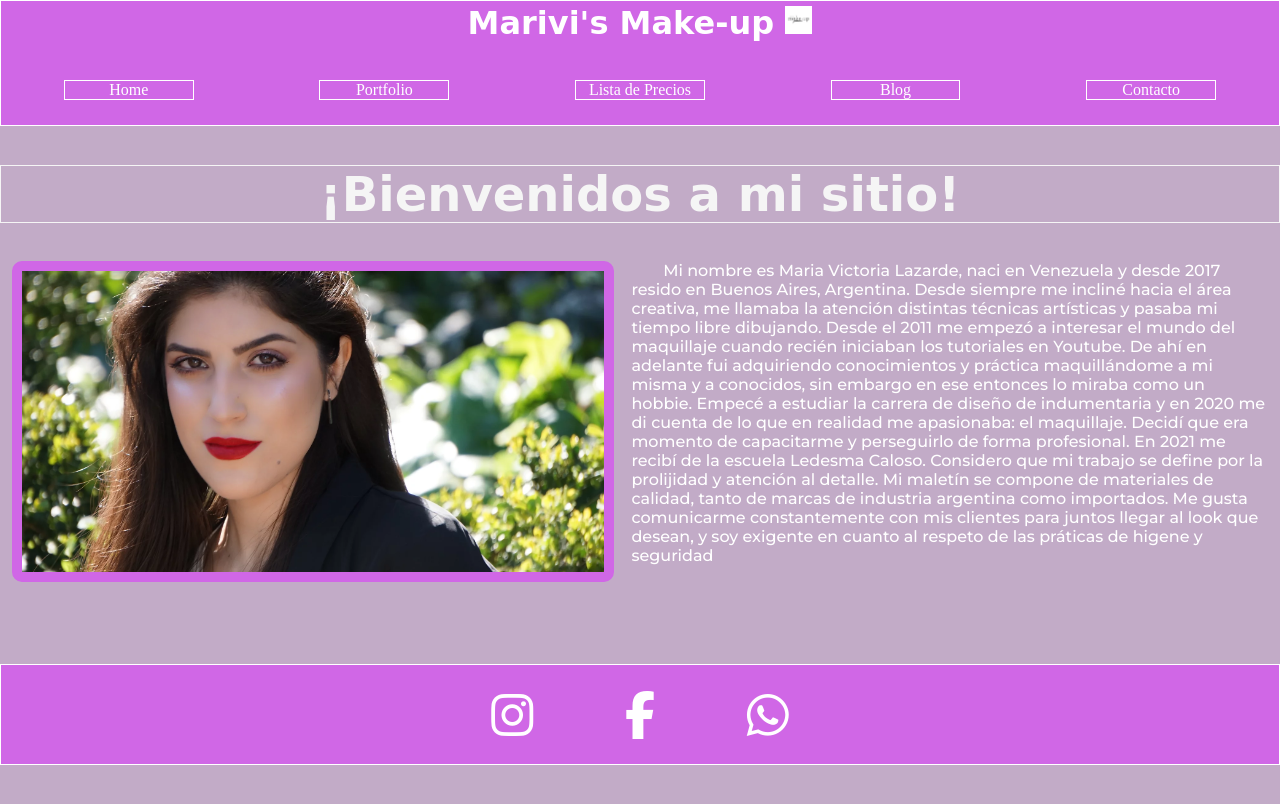
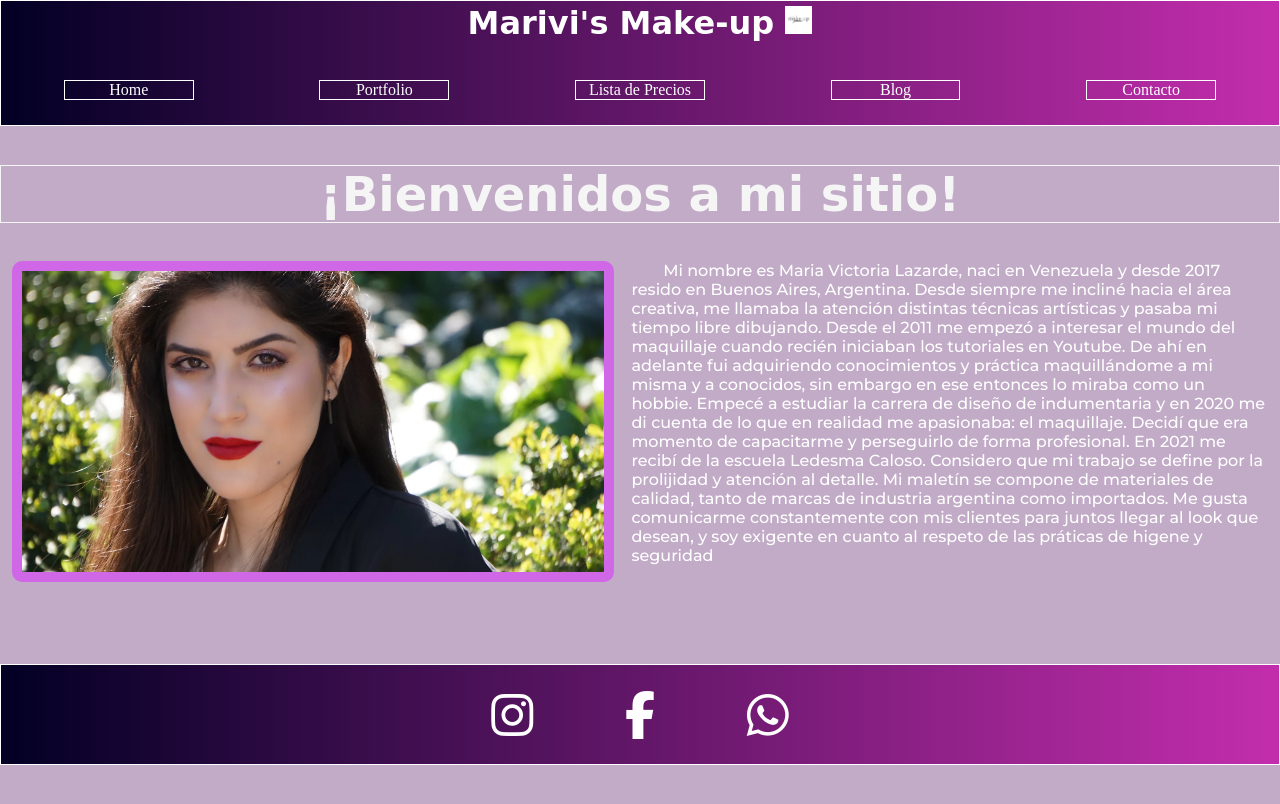
Before and after one commit to alvifernandez95/marivisMakeupLandingPage, a plain HTML site: page index.html in a window 1280 px wide. Drawn offline with Linux system fonts and the light colour scheme; a web font is replaced by a local one.

Commit message:
Agregué un degradé de colores al header y al footer.

```diff
--- a/style.css
+++ b/style.css
@@ -6,7 +6,8 @@
 /*Le aplicamos estilo al header de todas las paginas. Esto incluye
 color de background, color de letras, margenes y alineación. */
 header{
-    background-color:#D067E6;
+    background: rgb(2,0,36);
+    background: linear-gradient(90deg, rgba(2,0,36,1) 0%, rgba(195,28,169,0.8776552857471114) 100%, rgba(0,212,255,1) 100%);
     color:white;
     margin-bottom: 3%;
     text-align: center;
@@ -18,7 +19,8 @@ header{
 footer{
   border: 1px solid white;
   text-align: center;
-  background-color:#D067E6;
+  background: rgb(2,0,36);
+  background: linear-gradient(90deg, rgba(2,0,36,1) 0%, rgba(195,28,169,0.8776552857471114) 100%, rgba(0,212,255,1) 100%);
   color:white;
   margin-bottom: 3%;
   margin-top: 5%;
```
